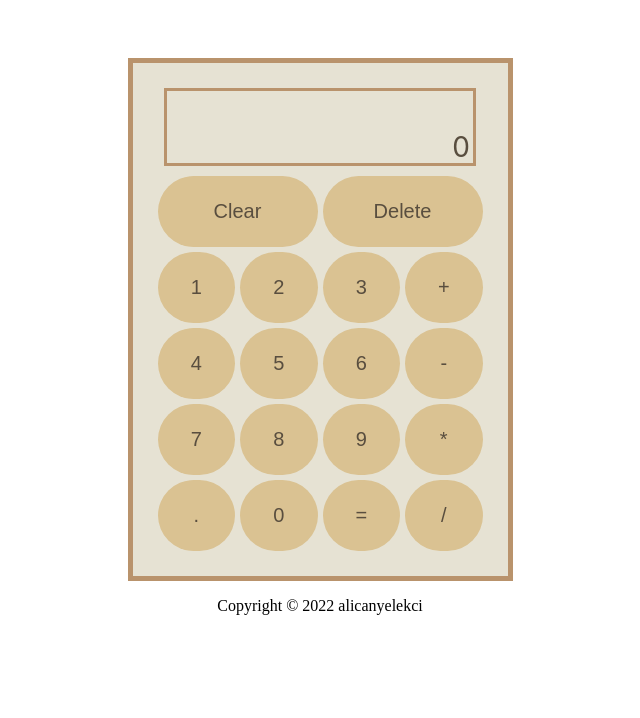
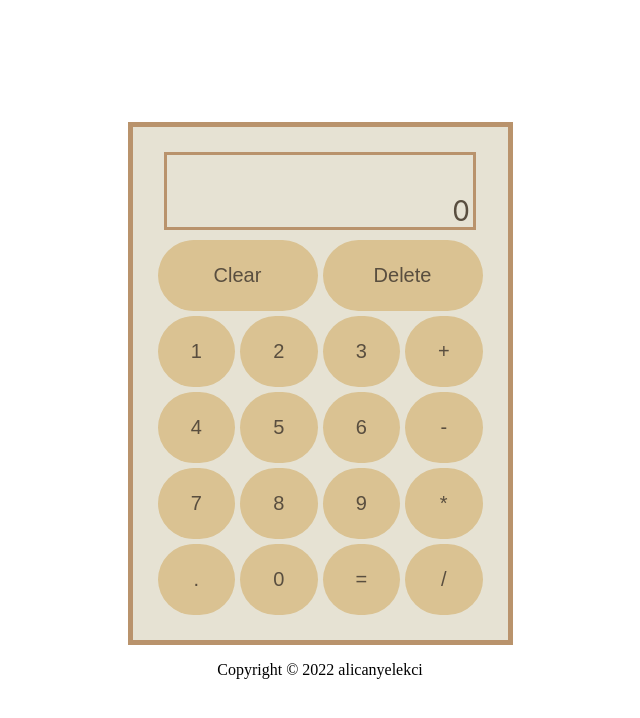
Before and after one commit to alicanyelekci/calculator, a plain HTML site: page index.html in a window 1280 px wide. Shown: the whole page, without its empty margins (320-960 px from the left). Drawn offline with Linux system fonts and the light colour scheme.

Commit message:
changed position

```diff
--- a/style.css
+++ b/style.css
@@ -2,8 +2,8 @@ body {
     display: flex;
     flex-direction: column;
     justify-content: center;
-    padding-top: 50px;
     align-items: center;
+    height: 100vh;
 }
 .calculator {
     font-family: -apple-system, system-ui, system-ui, "Segoe UI", Roboto, "Helvetica Neue", "Fira Sans", Ubuntu, Oxygen, "Oxygen Sans", Cantarell, "Droid Sans", "Apple Color Emoji", "Segoe UI Emoji", "Segoe UI Symbol", "Lucida Grande", Helvetica, Arial, sans-serif;
```
